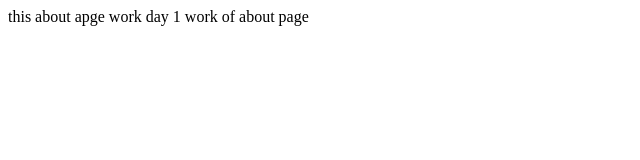
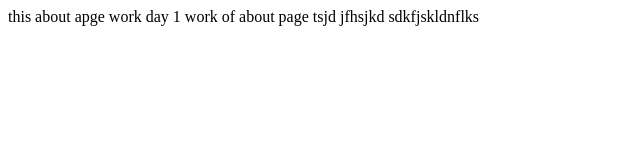
Before and after one commit to dakshpal00/dakshpal1, a plain HTML site: page about .html in a window 1280 px wide. Shown: the whole page, without its empty margins (0-640 px from the left). Drawn offline with Linux system fonts and the light colour scheme.

Commit message:
Update about .html

```diff
--- a/about .html
+++ b/about .html
@@ -8,5 +8,8 @@
 <body>
     this about apge work
     day 1 work of about page
+    tsjd jfhsjkd
+    sdkfjskldnflks
+
 </body>
 </html>
```
